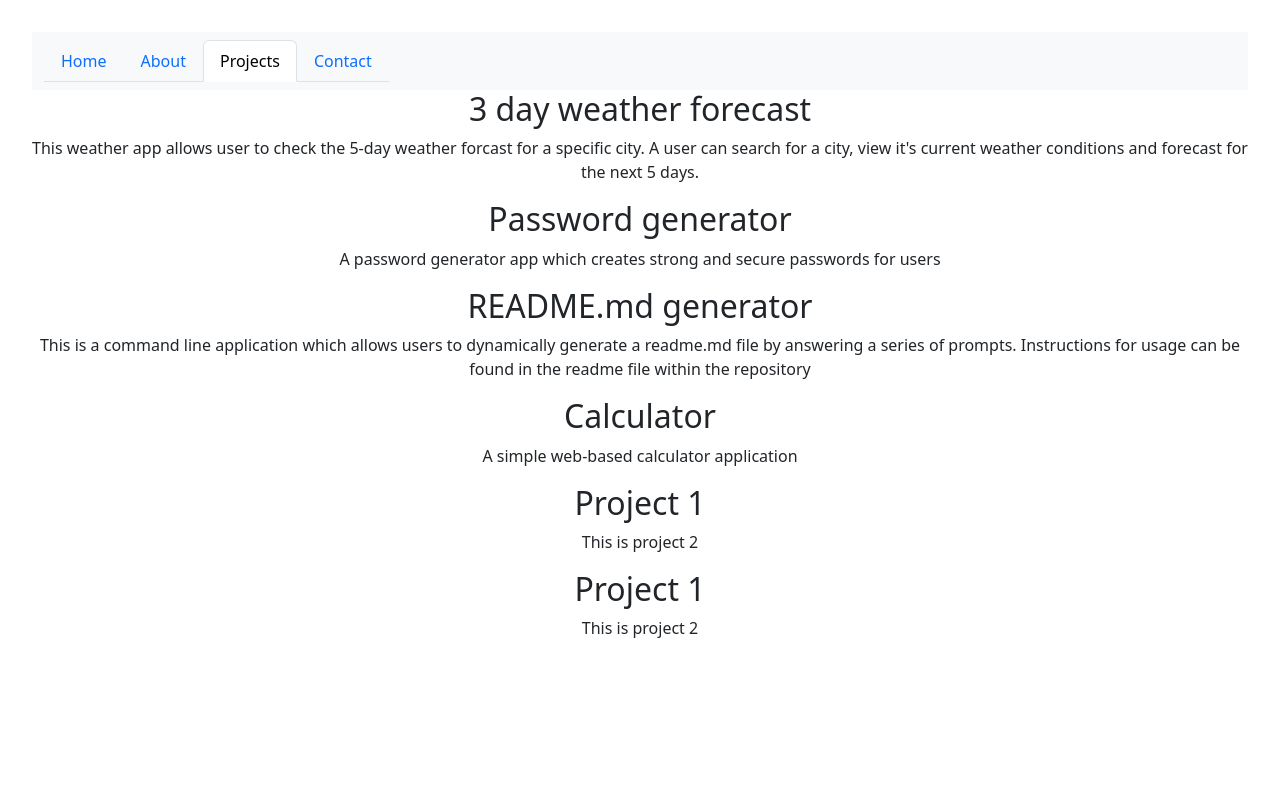
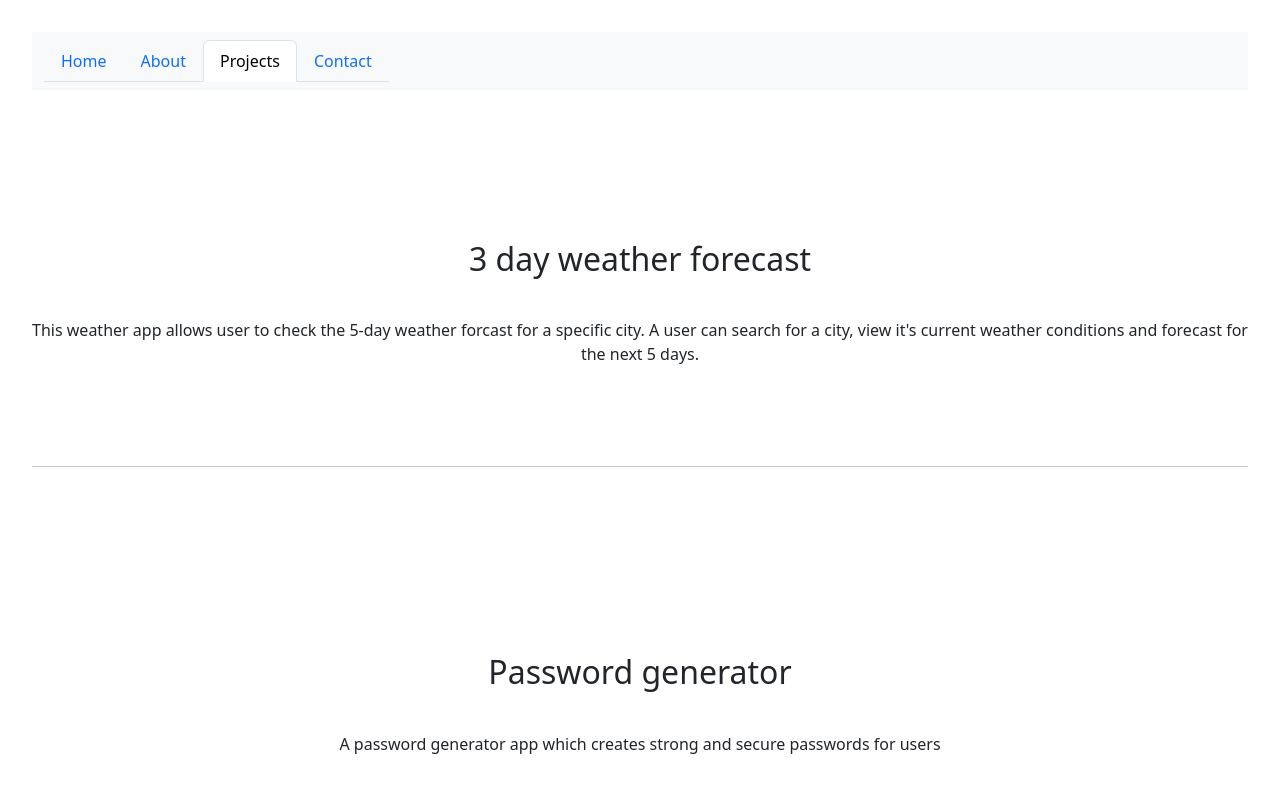
Before and after one commit to omar12ahmed/react-portfolio, a React (Vite) app in the folder react-portfolio/: page /Project-gallery in a window 1280 px wide. Shown: the top 800 px of the page. Built offline with nearby package versions, Linux system fonts and the light colour scheme; no server answers.

Commit message:
displayed all projects in the dislpay gallery page

```diff
--- a/react-portfolio/package.json
+++ b/react-portfolio/package.json
@@ -10,6 +10,7 @@
     "preview": "vite preview"
   },
   "dependencies": {
+    "@emailjs/browser": "^4.1.0",
     "@fortawesome/fontawesome-svg-core": "^6.5.1",
     "@fortawesome/free-brands-svg-icons": "^6.5.1",
     "@fortawesome/free-regular-svg-icons": "^6.5.1",
--- a/react-portfolio/src/components/GiphyApi.jsx
+++ b/react-portfolio/src/components/GiphyApi.jsx
@@ -7,7 +7,7 @@ const GIPHY_API_KEY = "MqVayP47oxKVMqt1oxqye3kA2QbPgjnU";
 
 
 function GiphyApi({giphyId}) {
-  const [gifMetUrl, setGifMetUrl] = useState('');
+  const [gifUrl, setGifMetUrl] = useState('');
 
   useEffect(() => {
     const fetchGiphy = async () => {
@@ -37,10 +37,20 @@ function GiphyApi({giphyId}) {
 
 
 
-  return gifMetUrl ? (
-    <motion.div whileHover={{ scale: 1.1, opacity:0.8 }}  >
-        <motion.img src={gifMetUrl} alt="A 5 Day weather forcast project" />
-    </motion.div>
+  return gifUrl ? (
+    <motion.div whileHover={{ scale: 1.1, opacity:0.8 }} style={{width:"300px",height:"200px", overflow:""}} >
+        <motion.img className="gifs"
+        src={gifUrl}
+        style={{width:"100%",
+        height:"100%",
+        marginBottom:"100px",
+        objectFit:"cover",
+        // position:"absolute",
+        // top:"50%",
+        // left:"50%",
+        // transform:"translate(-50%, -50%)"
+        }} />
+     </motion.div>
   ) : null;
 }
 
--- a/react-portfolio/src/components/Project.jsx
+++ b/react-portfolio/src/components/Project.jsx
@@ -3,9 +3,9 @@ function Project({ title, description, giphyId, projectLink }) {
 
     return (
         <div>
-            <h2>{title}</h2>
+            <h2 style={{marginBottom:"40px",marginTop:"150px"}}>{title}</h2>
             <p>{description}</p>
-            <a href={projectLink} target="_blank">
+            <a style={{width:"inherit", display:"inline-block"}} href={projectLink} target="_blank">
 
                 <GiphyApi giphyId={giphyId} />
             </a>
--- a/react-portfolio/src/components/data/projects.json
+++ b/react-portfolio/src/components/data/projects.json
@@ -36,16 +36,17 @@
     },
     {
         "id": 5,
-        "title": "Project 1",
-        "description": "This is project 2",
+        "title": "Form Validation",
+        "description": "A simple form validation. It validates user input for name, email, password, and confirm password fields.",
         "image":"GxmqepIBKZEa25dkpP",
         "projectLink":"https://omar12ahmed.github.io/Form-validation/"
 
     },
     {
         "id": 6,
-        "title": "Project 1",
-        "description": "This is project 2",
-        "image":""
+        "title": "Employee Tracker",
+        "description": "Tis is a web application that allows users to track and manage employee infromation",
+        "image":"uPTghm35y2fIn1AriV",
+        "projectLink":"https://omar12ahmed.github.io/employee-tracker/"
     }
 ]
--- a/react-portfolio/src/components/pages/About.jsx
+++ b/react-portfolio/src/components/pages/About.jsx
@@ -20,7 +20,7 @@ function About() {
     return (
       <div>
         <div>
-          <h1>About me</h1>
+          <h1 className="title">About me</h1>
 
           <div>
             <p>
@@ -48,14 +48,16 @@ function About() {
               in Front End development, successfully earning a certificate. This
               transformative journey has been characterized by perseverance,
               adaptability, and an unwavering drive to excel in the field of
-              software development. I am excited to build on this foundation,
+              software development.I consistently aim to surpass expectations
+              and demonstrate effectiveness, whether working independently or
+              as a part of a team.I am excited to build on this foundation,
               continually expanding my horizons and contributing to the
               ever-evolving world of technology.
             </p>
           </div>
         </div>
   <div>
-    <h2>Technology and tools used</h2>
+    <h2 className="title">Technology and tools used</h2>
     <p> Blending the latest in technology with reliable open-source tools, i design and build applications and websites that prioritize user experince. From Smartphones and tablets to desktops, my focus is on delivering high perfomance solutions that resonates with users. </p>
   </div>
         <div className="img-container">
--- a/react-portfolio/src/components/pages/Contact.jsx
+++ b/react-portfolio/src/components/pages/Contact.jsx
@@ -1,8 +1,10 @@
 function Contact(){
     return (
         <div>
-            <h1> This is my ocntact pages</h1>
-            <p>Lorem ipsum dolor sit amet, consectetur adipisicing elit. Temporibus explicabo, suscipit adipisci facilis veniam velit eveniet molestiae reprehenderit nostrum dicta minima incidunt quos molestias, ex id neque possimus dolores. Laudantium.</p>
+
+
+
+
         </div>
     )
 }
--- a/react-portfolio/src/components/pages/ProjectGallery.jsx
+++ b/react-portfolio/src/components/pages/ProjectGallery.jsx
@@ -12,12 +12,13 @@ function ProjectGallery() {
 
               <div>
                 {projects.map((project) => (
-                  <div key={project.id}>
+                  <div key={project.id} className="projectContainer">
                     <Project
                      title={project.title}
                      description={project.description}
                      giphyId={project.image}
                      projectLink={project.projectLink} />
+                     <hr className="projectDivider"/>
                   </div>
                 ))}
               </div>
--- a/react-portfolio/src/style.css
+++ b/react-portfolio/src/style.css
@@ -178,3 +178,19 @@ img{
   box-shadow: 0 0 20px rgba(0, 0, 0, 0.5); /* Add a shadow */
 margin-top: 100px;
 }
+/* .gifLink{
+  width: 300px;
+  height: 200px;
+} */
+
+.projectContainer{
+  display: flex;
+  flex-direction: column;
+  align-items: center;
+  margin-bottom: 20px;
+
+}
+.projectDivider{
+width: 100%;
+margin-top: 60px;
+}
```
Also changed, not shown: 1 other file (tests, documents, lock files or other folders).
